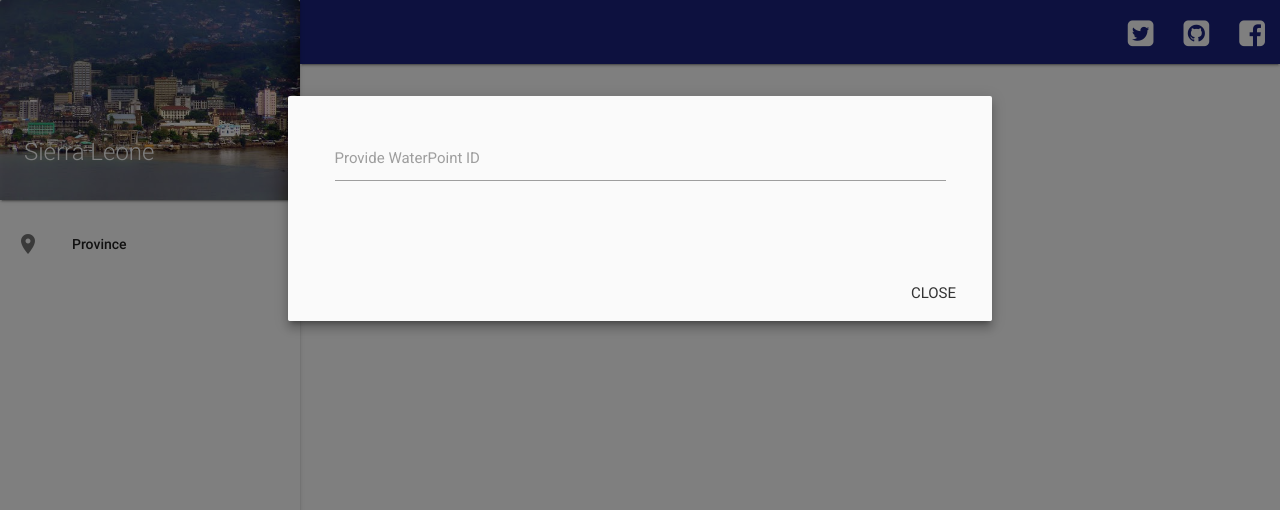
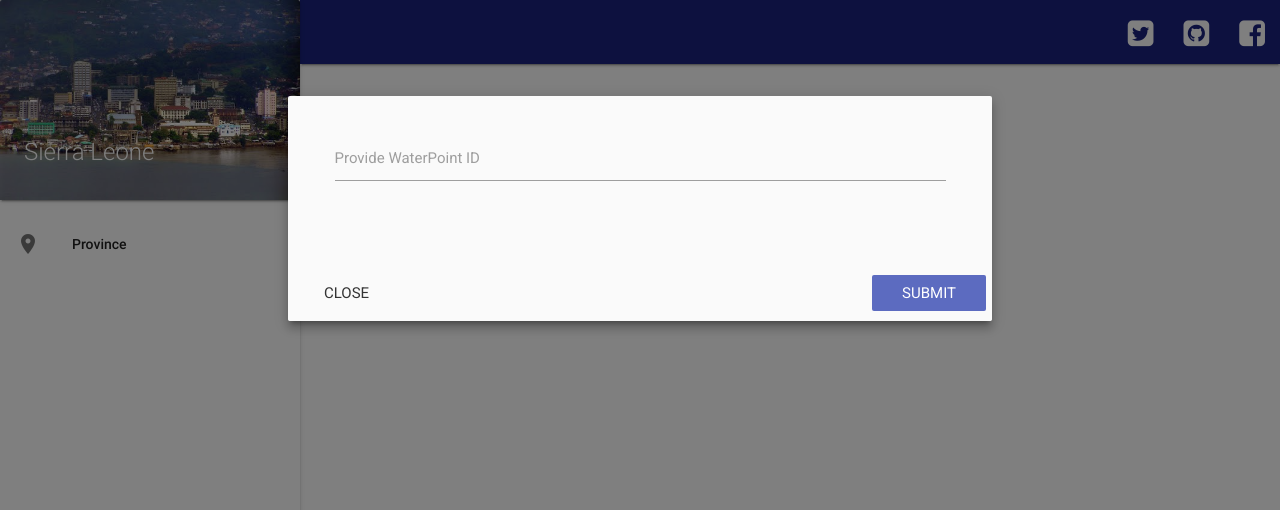
Before and after one commit to Code4SierraLeone/MWash, a CodeIgniter app: page /MWash/index.php/explore in a window 1280 px wide, after a click on "mode_edit". Shown: the top 510 px of the page. Run offline with CodeIgniter, Linux system fonts and the light colour scheme; some libraries are stand-ins or nearby versions.

Commit message:
an ajax call function

```diff
--- a/application/views/explore.php
+++ b/application/views/explore.php
@@ -92,7 +92,7 @@ defined('BASEPATH') OR exit('No direct script access allowed');
     </script>
 
 </head>
-<body>
+<body site-url="<?php echo base_url(); ?>">
 
 <header>
     <nav class="nav-wrapper indigo darken-4">
@@ -166,7 +166,7 @@ defined('BASEPATH') OR exit('No direct script access allowed');
             <form id="update-form" class="col s12">
                 <div class="row">
                     <div class="input-field col s12">
-                        <input name="waterpoint_id" id="wp_id" type="text" class="validate">
+                        <input name="wp_id" id="wp_id" type="text" class="validate">
                         <label for="text">Provide WaterPoint ID</label>
                     </div>
                 </div>
@@ -176,7 +176,8 @@ defined('BASEPATH') OR exit('No direct script access allowed');
 
     </div>
     <div class="modal-footer">
-        <a href="#!" class=" modal-action modal-close waves-effect waves-green btn-flat">Close</a>
+        <a href="#!" class=" modal-action modal-close waves-effect waves-green btn-flat left">Close</a>
+        <a style="color: #ffffff !important;" class="waves-effect indigo lighten-1 waves-green btn-flat" id="submit-wp-id">Submit</a>
     </div>
 </div>
 
--- a/assets/js/custom.js
+++ b/assets/js/custom.js
@@ -1,4 +1,6 @@
 $(function(){
+
+    var site_url = $('body').attr('site-url');
 
     $('.modal').modal();
 
@@ -29,4 +31,52 @@ $(function(){
     }else if(value == 'Western'){
         $('#wst').addClass('active indigo lighten-1');
     }
+
+    $("#submit-wp-id").on('click', function () {
+
+        console.log('em')
+
+        //var data = $("#login-form").serialize();
+
+        var wpid = $("#wp_id").val();
+
+        if (wpid.length > 0) {
+
+            $.ajax({
+
+                type: 'GET',
+                url: site_url + 'index.php/google_fusion/'+wpid,
+                dataType: 'json',
+                beforeSend: function () {
+                    // background-color: rgba(0, 0, 0, 0.37);
+                    // background-image: url(../assets/img/loader.gif);
+                    // background-position: center;
+                    // background-repeat: no-repeat;
+                    $('div.modal-content div.row').css({'opacity':'0'});
+                    $('.modal-content').css({
+                        'background-color':'rgba(0, 0, 0, 0.37)',
+                        'background-image':'url('+site_url+'/assets/img/loader.gif',
+                        'background-position':'center',
+                        'background-repeat':'no-repeat'});
+                },
+                success: function (data) {
+
+                    $('div.modal-content div.row').css({'opacity':''});
+                    $('.modal-content').css({
+                        'background-color':'',
+                        'background-image':'',
+                        'background-position':'',
+                        'background-repeat':''});
+                    console.log(data);
+
+                }
+            });
+
+        } else {
+
+            alert('Please Provide Water Point ID');
+
+        }
+
+    });
 });
```
Also changed, not shown: assets/img/loader.gif (added).
